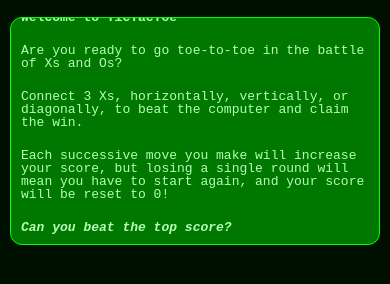
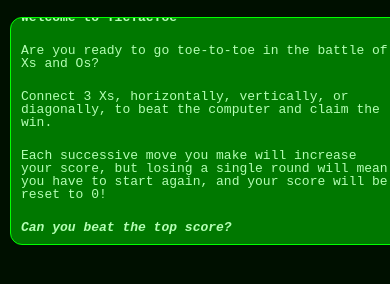
Before and after one commit to mikesealey/ci_pp2, a website: page index.html in a window 390 px wide. Shown: the part 550-834 px from the top of the page. Drawn offline with nearby package versions, Linux system fonts and the light colour scheme.

Commit message:
adjusts media query to match design specs

```diff
--- a/assets/css/style.css
+++ b/assets/css/style.css
@@ -144,7 +144,7 @@ button {
   color: rgb(180, 255, 180);
 }
 
-@media (max-width: 800px) {
+@media (max-width: 864px) {
   body {
     padding: 0;
     margin: 0;
@@ -191,7 +191,7 @@ button {
     height: 20%;
     padding: 0;
     margin: 0;
-    max-width: 100%;
+    width: 100%;
   }
 
   #console div {
```
